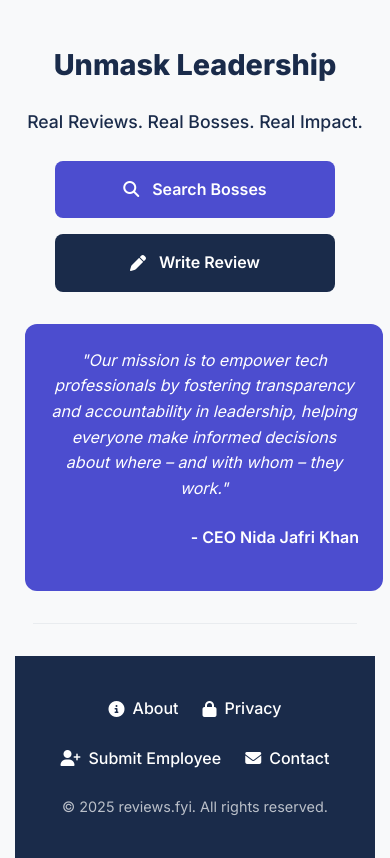
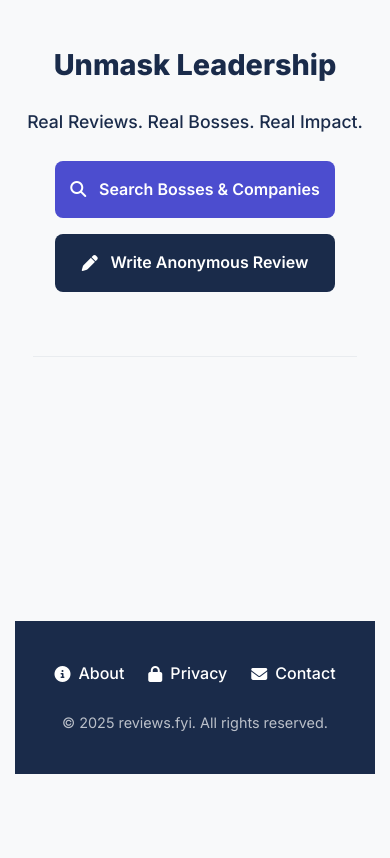
Before and after one commit to mominjafri/reviews.fyi, a Flask app: page / in a window 390 px wide. Shown: the part 70-928 px from the top of the page. After the commit the page ends 844 px from the top, so only its background shows below. Run offline with Flask 3, Linux system fonts and the light colour scheme.

Commit message:
Took out fluff

```diff
--- a/static/css/style.css
+++ b/static/css/style.css
@@ -182,23 +182,19 @@ h2 {
     box-shadow: 0 6px 15px rgba(0, 0, 0, 0.3);
 }
 
-/* Mission Box */
-.mission-box {
-    background-color: var(--primary-purple);
-    padding: 2rem;
-    border-radius: 12px;
-    color: white;
-    width: calc(100% - 40px);
+.mission-text {
+    text-align: center;
+    font-size: 1.3rem;
+    font-weight: 500;
+    color: var(--text-dark);
+    margin: 2rem auto;
     max-width: 800px;
-    margin: 0 auto;
+    padding: 0 20px;
     transition: all 0.3s ease;
 }
 
-.mission-box blockquote {
-    font-style: italic;
-    margin: 0;
-    font-size: 1.1rem;
-    line-height: 1.7;
+.dark-mode .mission-text {
+    color: var(--text-light);
 }
 
 .signature {
@@ -354,14 +350,36 @@ footer a:hover {
         padding: 1rem;
     }
 
-    .mission-box {
-        width: calc(100% - 30px);
-        padding: 1.5rem;
+    .mission-text {
+        text-align: center;
+        font-size: 1.3rem;
+        font-weight: 500;
+        color: var(--text-dark);
+        margin: 2rem auto;
+        max-width: 800px;
+        padding: 0 20px;
+        transition: all 0.3s ease;
     }
 
-    .mission-box blockquote {
-        font-size: 1rem;
-        line-height: 1.6;
+    .dark-mode .mission-text {
+        color: var(--text-light);
+    }
+
+    /* Responsive adjustments */
+    @media (max-width: 768px) {
+        .mission-text {
+            font-size: 1.1rem;
+            margin: 1.5rem auto;
+        }
+
+
+    /* Responsive adjustments */
+    @media (max-width: 768px) {
+        .mission-box {
+            padding: 1.2rem;
+            font-size: 1.1rem;
+            width: calc(100% - 30px);
+        }
     }
 
     .divider {
--- a/templates/index.html
+++ b/templates/index.html
@@ -31,34 +31,32 @@
 
                     <div class="action-buttons">
                         <a href="https://docs.google.com/spreadsheets/d/1JiPmfKrThIrKHq1k3532j3Sx5wCTUi5M6EiYojgZPao/edit?usp=sharing" class="action-btn search-btn">
-                            <i class="fas fa-search"></i> Search Bosses
+                            <i class="fas fa-search"></i> Search Bosses & Companies
                         </a>
                         <a href="/write" class="action-btn write-btn">
-                            <i class="fas fa-pen"></i> Write Review
+                            <i class="fas fa-pen"></i> Write Anonymous Review
                         </a>
                     </div>
 
-                    <div class="mission-box">
-                        <blockquote>
-                            "Our mission is to empower tech professionals by fostering transparency and accountability in leadership, helping everyone make informed decisions about where – and with whom – they work."
-                        </blockquote>
-                        <p class="signature">- CEO Nida Jafri Khan</p>
-                    </div>
                 </div>
             </section>
 
             <div class="divider"></div>
         </main>
 
+
+
         <footer>
             <nav>
                 <a href="#"><i class="fas fa-info-circle"></i> About</a>
                 <a href="#"><i class="fas fa-lock"></i> Privacy</a>
-                <a href="#"><i class="fas fa-user-plus"></i> Submit Employee</a>
                 <a href="#"><i class="fas fa-envelope"></i> Contact</a>
             </nav>
             <p class="copyright">&copy; 2025 reviews.fyi. All rights reserved.</p>
         </footer>
+
+
+
     </div>
 
     <script>
```
Also changed, not shown: templates/write.html (+21 -3 lines).
